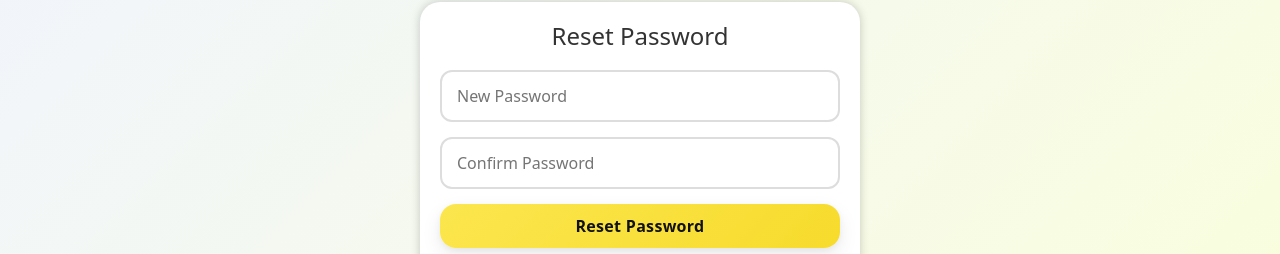
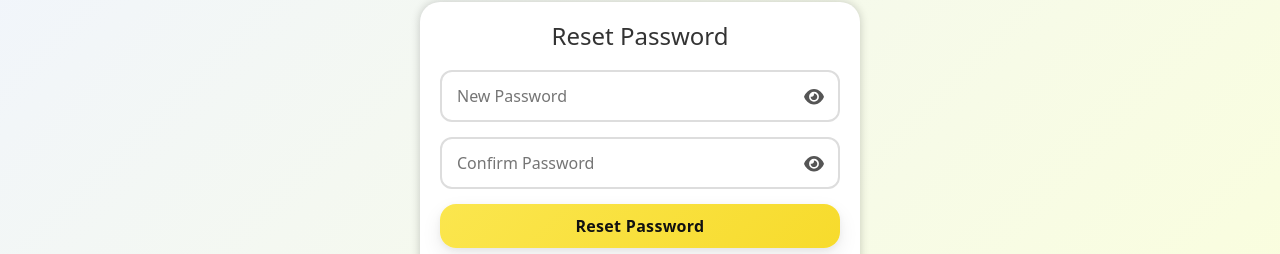
Before and after one commit to DavidGjorgjievski/Opstinski-Sovet, a React (Create React App) app: page /reset-password in a window 1280 px wide. Shown: the part 240-494 px from the top of the page. Built offline with nearby package versions, Linux system fonts and the light colour scheme.

Commit message:
password update feature set

```diff
--- a/src/locales/de/translation.json
+++ b/src/locales/de/translation.json
@@ -5,6 +5,11 @@
     "backToHomepage": "Zur Startseite",
     "add": "Hinzufügen",
     "edit": "Bearbeiten"
+  },
+  "passwordValidation": {
+    "tooShort": "Das Passwort muss mindestens 8 Zeichen lang sein.",
+    "tooLong": "Das Passwort darf 72 Byte nicht überschreiten.",
+    "invalidChars": "Das Passwort darf folgende Zeichen nicht enthalten: ' \" \\ ` oder Steuerzeichen."
   },
   "login": {
     "title": "Melden Sie sich an:",
--- a/src/locales/en/translation.json
+++ b/src/locales/en/translation.json
@@ -5,6 +5,11 @@
     "backToHomepage": "Go to homepage",
     "add": "Add",
     "edit": "Edit"
+  },
+  "passwordValidation": {
+    "tooShort": "Password must be at least 8 characters.",
+    "tooLong": "Password cannot exceed 72 bytes.",
+    "invalidChars": "Password cannot contain the characters: ' \" \\ ` or control characters."
   },
   "login": {
     "title": "Please log in:",
--- a/src/locales/mk/translation.json
+++ b/src/locales/mk/translation.json
@@ -5,6 +5,11 @@
     "backToHomepage": "Одете на почетната страница",
     "add": "Додади",
     "edit": "Уреди"
+  },
+  "passwordValidation": {
+    "tooShort": "Лозинката мора да содржи најмалку 8 знаци.",
+    "tooLong": "Лозинката не смее да надминува 72 бајти.",
+    "invalidChars": "Лозинката не смее да содржи знаци: ' \" \\ ` или контролни знаци."
   },
   "login": {
     "title": "Ве молиме најавете се:",
--- a/src/locales/sq/translation.json
+++ b/src/locales/sq/translation.json
@@ -5,6 +5,11 @@
     "backToHomepage": "Shko te faqja kryesore",
     "add": "Shto",
     "edit": "Ndrysho"
+  },
+  "passwordValidation": {
+    "tooShort": "Fjalëkalimi duhet të ketë të paktën 8 karaktere.",
+    "tooLong": "Fjalëkalimi nuk mund të kalojë 72 bajt.",
+    "invalidChars": "Fjalëkalimi nuk mund të përmbajë karakteret: ' \" \\ ` ose karaktere kontrolli."
   },
   "login": {
     "title": "Ju lutem identifikohuni:",
--- a/src/pages/AddUserForm.js
+++ b/src/pages/AddUserForm.js
@@ -33,6 +33,16 @@ function AddUserForm() {
   const [fileName, setFileName] = useState(t("addUserForm.noFileSelected"));
   const [fileSizeError, setFileSizeError] = useState(false);
   const [showPassword, setShowPassword] = useState(true);
+  const [passwordError, setPasswordError] = useState("");
+
+  // eslint-disable-next-line no-control-regex
+  const PASSWORD_REGEX = /^[^\x00-\x1F\x7F'"\\`]+$/;
+
+  const validatePassword = (value) => {
+    if (value.length > 0 && new TextEncoder().encode(value).length > 72) return t("passwordValidation.tooLong");
+    if (value.length > 0 && !PASSWORD_REGEX.test(value)) return t("passwordValidation.invalidChars");
+    return "";
+  };
 
   // Dropdown control
   const [openRole, setOpenRole] = useState(false);
@@ -122,6 +132,7 @@ function AddUserForm() {
   const handleInputChange = (e) => {
     const { name, value } = e.target;
     setFormData({ ...formData, [name]: value });
+    if (name === "password") setPasswordError(validatePassword(value));
   };
 
   const handleFileChange = (e) => {
@@ -153,6 +164,11 @@ function AddUserForm() {
   const handleSubmit = async (e) => {
     e.preventDefault();
     if (fileError || fileSizeError) return;
+
+    if (formData.password) {
+      const pwErr = validatePassword(formData.password);
+      if (pwErr) { setPasswordError(pwErr); return; }
+    }
 
     const submissionData = new FormData();
     if (!isEditMode) submissionData.append("username", formData.username.trim().toLowerCase());
@@ -262,6 +278,7 @@ function AddUserForm() {
                   onClick={() => setShowPassword(!showPassword)}
                 />
               </div>
+              {passwordError && <div className="error-message">{passwordError}</div>}
 
               {/* Custom Dropdowns */}
               {/* Role */}
--- a/src/pages/ForgotPassword.js
+++ b/src/pages/ForgotPassword.js
@@ -34,12 +34,10 @@ function ForgotPassword() {
                 }
             );
 
-            const data = await response.json();
-
             if (response.ok) {
-                setMessage(data.message || t("forgot.success"));
+                setMessage(t("forgot.success"));
             } else {
-                setError(data.message || t("forgot.error"));
+                setError(t("forgot.error"));
             }
 
             setEmail("");
--- a/src/pages/ResetPasswordPage.js
+++ b/src/pages/ResetPasswordPage.js
@@ -1,6 +1,8 @@
 import React, { useState } from "react";
 import { useNavigate, useSearchParams } from "react-router-dom";
 import { useTranslation } from "react-i18next";
+import { FontAwesomeIcon } from "@fortawesome/react-fontawesome";
+import { faEye, faEyeSlash } from "@fortawesome/free-solid-svg-icons";
 import "../styles/ResetPassword.css";
 
 function ResetPasswordPage() {
@@ -13,12 +15,33 @@ function ResetPasswordPage() {
     const [confirmPassword, setConfirmPassword] = useState("");
     const [message, setMessage] = useState("");
     const [error, setError] = useState("");
+    const [passwordError, setPasswordError] = useState("");
     const [loading, setLoading] = useState(false);
+    const [showPassword, setShowPassword] = useState(false);
+    const [showConfirmPassword, setShowConfirmPassword] = useState(false);
+
+    // eslint-disable-next-line no-control-regex
+    const PASSWORD_REGEX = /^[^\x00-\x1F\x7F'"\\`]+$/;
+
+    const validatePassword = (value) => {
+        if (value.length > 0 && new TextEncoder().encode(value).length > 72) return t("passwordValidation.tooLong");
+        if (value.length > 0 && !PASSWORD_REGEX.test(value)) return t("passwordValidation.invalidChars");
+        return "";
+    };
+
+    const handlePasswordChange = (e) => {
+        const val = e.target.value;
+        setPassword(val);
+        setPasswordError(validatePassword(val));
+    };
 
     const handleSubmit = async (e) => {
         e.preventDefault();
         setMessage("");
         setError("");
+
+        const pwErr = validatePassword(password);
+        if (pwErr) { setPasswordError(pwErr); return; }
 
         if (password !== confirmPassword) {
             setError(t("reset.passwordsDoNotMatch"));
@@ -33,14 +56,12 @@ function ResetPasswordPage() {
                 body: JSON.stringify({ token, newPassword: password }),
             });
 
-            const data = await response.json();
-
             if (!response.ok) {
-                setError(data.message || t("reset.error"));
+                setError(t("reset.error"));
                 return;
             }
 
-            setMessage(data.message || t("reset.success"));
+            setMessage(t("reset.success"));
             setPassword("");
             setConfirmPassword("");
 
@@ -61,24 +82,39 @@ function ResetPasswordPage() {
 
                 {message && <div className="rp-success">{message}</div>}
                 {error && <div className="rp-error">{error}</div>}
+                {passwordError && <div className="rp-error">{passwordError}</div>}
 
                 <form onSubmit={handleSubmit} className="rp-form">
+                    <div className="rp-password-wrapper">
                         <input
-                        type="password"
+                            type={showPassword ? "text" : "password"}
                             className="rp-input"
                             placeholder={t("reset.newPassword")}
                             value={password}
-                        onChange={(e) => setPassword(e.target.value)}
+                            onChange={handlePasswordChange}
                             required
                         />
+                        <FontAwesomeIcon
+                            icon={showPassword ? faEyeSlash : faEye}
+                            className="rp-eye-icon"
+                            onClick={() => setShowPassword(!showPassword)}
+                        />
+                    </div>
+                    <div className="rp-password-wrapper">
                         <input
-                        type="password"
+                            type={showConfirmPassword ? "text" : "password"}
                             className="rp-input"
                             placeholder={t("reset.confirmPassword")}
                             value={confirmPassword}
                             onChange={(e) => setConfirmPassword(e.target.value)}
                             required
                         />
+                        <FontAwesomeIcon
+                            icon={showConfirmPassword ? faEyeSlash : faEye}
+                            className="rp-eye-icon"
+                            onClick={() => setShowConfirmPassword(!showConfirmPassword)}
+                        />
+                    </div>
 
                     <button className="login-button" disabled={loading}>
                         {loading ? t("reset.sending") : t("reset.submitButton")}
--- a/src/styles/ResetPassword.css
+++ b/src/styles/ResetPassword.css
@@ -56,6 +56,31 @@
     outline: none;
 }
 
+/* PASSWORD TOGGLE */
+.rp-password-wrapper {
+    display: flex;
+    align-items: center;
+}
+
+.rp-password-wrapper .rp-input {
+    padding-right: 40px;
+    margin-bottom: 15px;
+}
+
+.rp-eye-icon {
+    margin-left: -36px;
+    margin-bottom: 15px;
+    cursor: pointer;
+    font-size: 1.1rem;
+    color: #555;
+    width: 20px;
+    transition: transform 0.1s;
+}
+
+.rp-eye-icon:hover {
+    transform: scale(1.1);
+}
+
 /* SUCCESS + ERROR MESSAGES */
 .rp-success {
     color: #155724;
```
Also changed, not shown: src/pages/ChangePassword.js (+23 -4 lines). Lines whose indentation alone changed are shown as unchanged.
